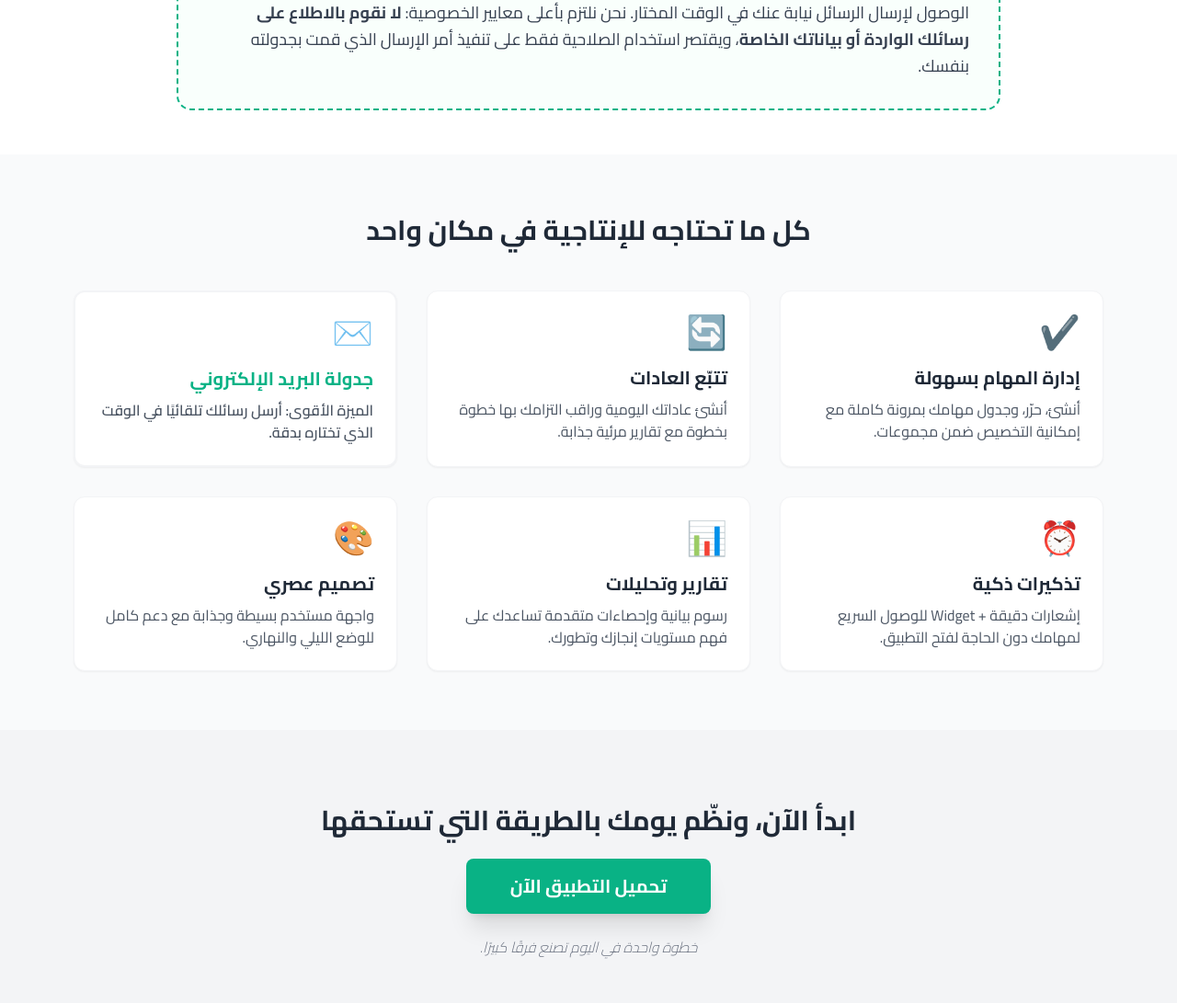
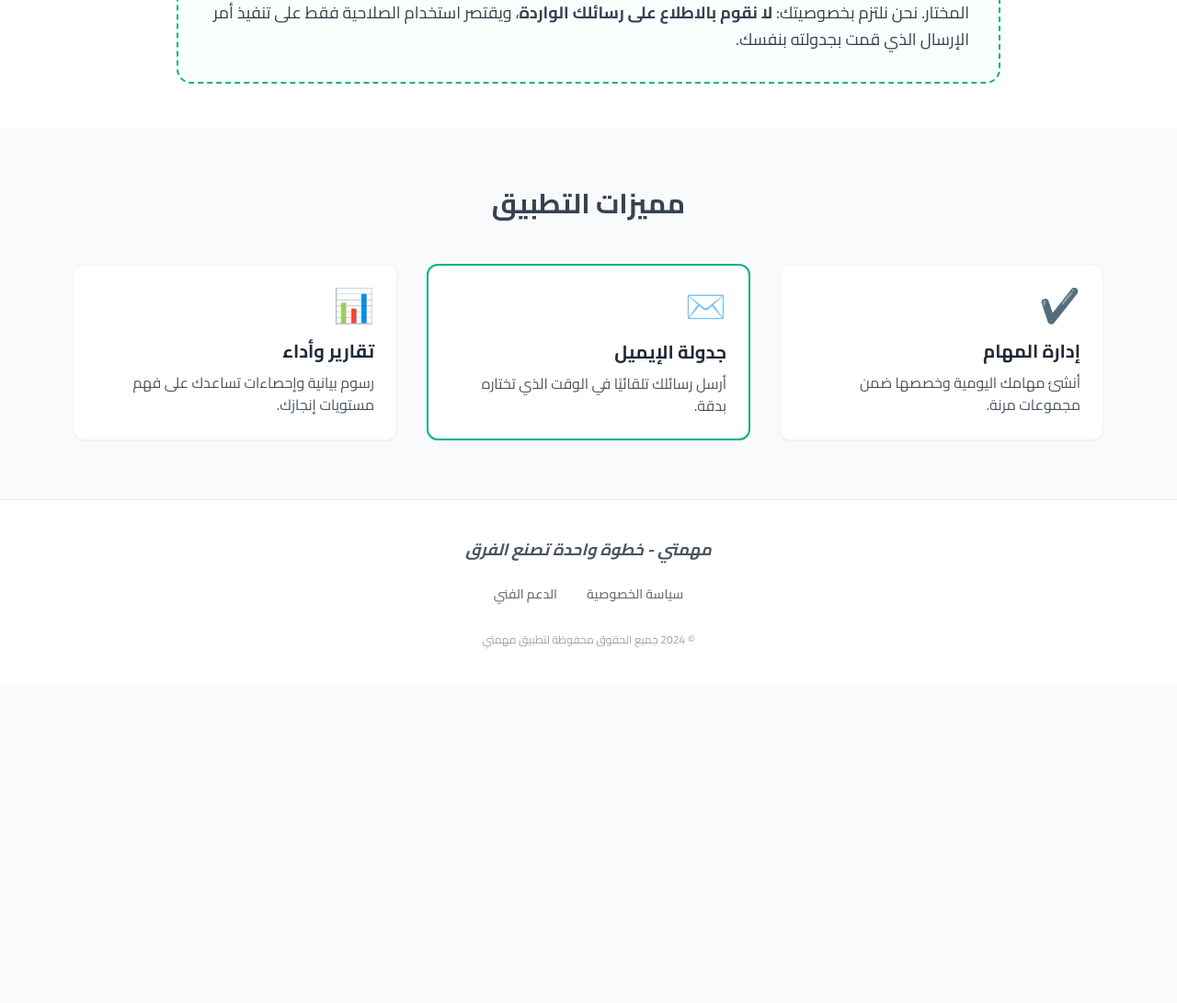
Before and after one commit to Al-janad/app-homepage, a plain HTML site: page index.html in a window 1280 px wide. Shown: the part 530-1621 px from the top of the page at 92% size. After the commit the page ends 1274 px from the top, so only its background shows below. Drawn offline with nearby package versions, Linux system fonts and the light colour scheme.

Commit message:
Update index.html

```diff
--- a/index.html
+++ b/index.html
@@ -3,7 +3,7 @@
 <head>
     <meta charset="UTF-8">
     <meta name="viewport" content="width=device-width, initial-scale=1.0">
-    <title>General Task Manager - تنظيم المهام وجدولة الإيميل</title>
+    <title>تطبيق مهمتي - تنظيم المهام وجدولة الإيميل</title>
     <script src="https://cdn.tailwindcss.com"></script>
     <link href="https://fonts.googleapis.com/css2?family=Cairo:wght@300;400;600;700&display=swap" rel="stylesheet">
     <style>
@@ -12,7 +12,6 @@
         .text-main { color: #09B285; }
         .border-main { border-color: #09B285; }
         .gradient-bg { background: linear-gradient(135deg, #09B285 0%, #068a67 100%); }
-        .btn-hover:hover { background-color: #078a67; transition: 0.3s; }
     </style>
 </head>
 <body class="bg-gray-50 text-gray-800">
@@ -20,9 +19,10 @@
     <!-- Header Section -->
     <header class="gradient-bg text-white py-20 px-4 text-center">
         <div class="max-w-4xl mx-auto">
-            <h1 class="text-4xl md:text-5xl font-bold mb-6 text-shadow">General Task Manager</h1>
-            <p class="text-xl opacity-90 mb-8 font-light">إدارة المهام، تتبّع العادات، والجدولة الذكية للرسائل في تطبيق واحد.</p>
+            <h1 class="text-4xl md:text-5xl font-bold mb-6">تطبيق مهمتي</h1>
+            <p class="text-xl opacity-90 mb-8 font-light">إدارة المهام، تتبّع العادات، والجدولة الذكية للرسائل في مكان واحد.</p>
             <div class="flex justify-center gap-4">
+                <!-- زر التحميل العلوي مفعل الآن -->
                 <a href="https://play.google.com/store/apps/details?id=com.general.task.manager&pcampaignid=web_share"
                    target="_blank"
                    class="bg-white text-[#09B285] px-8 py-3 rounded-full font-bold shadow-lg hover:bg-gray-100 transition duration-300 transform hover:scale-105">
@@ -36,88 +36,48 @@
     <section class="py-12 px-4 bg-white">
         <div class="max-w-4xl mx-auto border-2 border-dashed border-[#09B285] p-8 rounded-2xl bg-emerald-50/30">
             <h2 class="text-2xl font-bold text-[#09B285] mb-4 flex items-center">
-                <span class="ml-2">📧</span> لماذا نحتاج لصلاحية الوصول إلى البريد الإلكتروني؟
+                <span class="ml-2">📧</span> لماذا يحتاج تطبيق "مهمتي" لصلاحية الإيميل؟
             </h2>
             <p class="text-gray-700 leading-relaxed text-lg">
-                يقدم تطبيق <strong>General Task Manager</strong> ميزة فريدة لزيادة الإنتاجية وهي <strong>"جدولة البريد الإلكتروني"</strong>.
-                تسمح هذه الميزة للمستخدمين بكتابة رسائلهم وتحديد موعد إرسالها لاحقاً. لضمان عمل هذه الميزة، يحتاج التطبيق لصلاحية الوصول لإرسال الرسائل نيابة عنك في الوقت المختار.
-                نحن نلتزم بأعلى معايير الخصوصية: <strong>لا نقوم بالاطلاع على رسائلك الواردة أو بياناتك الخاصة</strong>، ويقتصر استخدام الصلاحية فقط على تنفيذ أمر الإرسال الذي قمت بجدولته بنفسك.
+                يقدم تطبيق <strong>مهمتي</strong> ميزة أساسية وهي <strong>"جدولة البريد الإلكتروني"</strong>.
+                تسمح هذه الميزة لك بكتابة رسائل وتحديد موعد إرسالها لاحقاً. لضمان عمل هذه الميزة، يحتاج التطبيق لصلاحية الوصول لإرسال الرسائل نيابة عنك في الوقت المختار.
+                نحن نلتزم بخصوصيتك: <strong>لا نقوم بالاطلاع على رسائلك الواردة</strong>، ويقتصر استخدام الصلاحية فقط على تنفيذ أمر الإرسال الذي قمت بجدولته بنفسك.
             </p>
         </div>
     </section>
 
-    <!-- Features Grid -->
+    <!-- Main Features -->
     <section class="py-16 px-4 max-w-6xl mx-auto">
-        <h2 class="text-3xl font-bold text-center mb-12">كل ما تحتاجه للإنتاجية في مكان واحد</h2>
-
+        <h2 class="text-3xl font-bold text-center mb-12 text-gray-700">مميزات التطبيق</h2>
         <div class="grid grid-cols-1 md:grid-cols-2 lg:grid-cols-3 gap-8">
-            <!-- Task Management -->
             <div class="bg-white p-6 rounded-xl shadow-sm border border-gray-100 hover:border-[#09B285] transition">
                 <div class="text-[#09B285] text-4xl mb-4">✔️</div>
-                <h3 class="text-xl font-bold mb-2">إدارة المهام بسهولة</h3>
-                <p class="text-gray-600">أنشئ، حرّر، وجدول مهامك بمرونة كاملة مع إمكانية التخصيص ضمن مجموعات.</p>
+                <h3 class="text-xl font-bold mb-2">إدارة المهام</h3>
+                <p class="text-gray-600">أنشئ مهامك اليومية وخصصها ضمن مجموعات مرنة.</p>
             </div>
-
-            <!-- Habits -->
-            <div class="bg-white p-6 rounded-xl shadow-sm border border-gray-100 hover:border-[#09B285] transition">
-                <div class="text-[#09B285] text-4xl mb-4">🔄</div>
-                <h3 class="text-xl font-bold mb-2">تتبّع العادات</h3>
-                <p class="text-gray-600">أنشئ عاداتك اليومية وراقب التزامك بها خطوة بخطوة مع تقارير مرئية جذابة.</p>
+            <div class="bg-white p-6 rounded-xl shadow-sm border-2 border-[#09B285] transition">
+                <div class="text-[#09B285] text-4xl mb-4">✉️</div>
+                <h3 class="text-xl font-bold mb-2">جدولة الإيميل</h3>
+                <p class="text-gray-600">أرسل رسائلك تلقائيًا في الوقت الذي تختاره بدقة.</p>
             </div>
-
-            <!-- Email Scheduling -->
-            <div class="bg-white p-6 rounded-xl shadow-sm border border-gray-100 border-2 border-[#09B285] transition">
-                <div class="text-[#09B285] text-4xl mb-4">✉️</div>
-                <h3 class="text-xl font-bold mb-2 text-[#09B285]">جدولة البريد الإلكتروني</h3>
-                <p class="text-gray-600 font-semibold">الميزة الأقوى: أرسل رسائلك تلقائيًا في الوقت الذي تختاره بدقة.</p>
-            </div>
-
-            <!-- Reminders -->
-            <div class="bg-white p-6 rounded-xl shadow-sm border border-gray-100 hover:border-[#09B285] transition">
-                <div class="text-[#09B285] text-4xl mb-4">⏰</div>
-                <h3 class="text-xl font-bold mb-2">تذكيرات ذكية</h3>
-                <p class="text-gray-600">إشعارات دقيقة + Widget للوصول السريع لمهامك دون الحاجة لفتح التطبيق.</p>
-            </div>
-
-            <!-- Analysis -->
             <div class="bg-white p-6 rounded-xl shadow-sm border border-gray-100 hover:border-[#09B285] transition">
                 <div class="text-[#09B285] text-4xl mb-4">📊</div>
-                <h3 class="text-xl font-bold mb-2">تقارير وتحليلات</h3>
-                <p class="text-gray-600">رسوم بيانية وإحصاءات متقدمة تساعدك على فهم مستويات إنجازك وتطورك.</p>
+                <h3 class="text-xl font-bold mb-2">تقارير وأداء</h3>
+                <p class="text-gray-600">رسوم بيانية وإحصاءات تساعدك على فهم مستويات إنجازك.</p>
             </div>
-
-            <!-- Themes -->
-            <div class="bg-white p-6 rounded-xl shadow-sm border border-gray-100 hover:border-[#09B285] transition">
-                <div class="text-[#09B285] text-4xl mb-4">🎨</div>
-                <h3 class="text-xl font-bold mb-2">تصميم عصري</h3>
-                <p class="text-gray-600">واجهة مستخدم بسيطة وجذابة مع دعم كامل للوضع الليلي والنهاري.</p>
-            </div>
-        </div>
-    </section>
-
-    <!-- Call to Action -->
-    <section class="py-20 bg-gray-100 text-center">
-        <div class="max-w-2xl mx-auto px-4">
-            <h2 class="text-3xl font-bold mb-6">ابدأ الآن، ونظّم يومك بالطريقة التي تستحقها</h2>
-            <a href="https://play.google.com/store/apps/details?id=com.general.task.manager&pcampaignid=web_share"
-               target="_blank"
-               class="main-color text-white px-12 py-4 rounded-lg font-bold hover:bg-[#078a67] transition shadow-xl inline-block text-xl">
-                تحميل التطبيق الآن
-            </a>
-            <p class="mt-6 text-gray-500 italic font-light">خطوة واحدة في اليوم تصنع فرقًا كبيرًا.</p>
         </div>
     </section>
 
     <!-- Footer -->
     <footer class="bg-white py-10 border-t border-gray-200 text-center">
         <div class="max-w-6xl mx-auto px-4">
-            <p class="text-gray-600 mb-6 font-bold text-lg">General Task Manager</p>
+            <p class="text-gray-600 mb-6 font-bold text-lg italic">مهمتي - خطوة واحدة تصنع الفرق</p>
             <div class="flex flex-wrap justify-center gap-8 mb-8 text-sm font-semibold">
-                <a href="#" class="text-gray-500 hover:text-[#09B285]">سياسة الخصوصية</a>
-                <a href="#" class="text-gray-500 hover:text-[#09B285]">شروط الخدمة</a>
-                <a href="mailto:support@general-task-manager.com" class="text-gray-500 hover:text-[#09B285]">الدعم الفني</a>
+                <!-- رابط صفحة الخصوصية -->
+                <a href="privacy.html" class="text-gray-500 hover:text-[#09B285]">سياسة الخصوصية</a>
+                <a href="mailto:sr99sr2011@gmail.com" class="text-gray-500 hover:text-[#09B285]">الدعم الفني</a>
             </div>
-            <p class="text-gray-400 text-xs">&copy; 2024 جميع الحقوق محفوظة لمطوري General Task Manager</p>
+            <p class="text-gray-400 text-xs">&copy; 2024 جميع الحقوق محفوظة لتطبيق مهمتي</p>
         </div>
     </footer>
 
```
